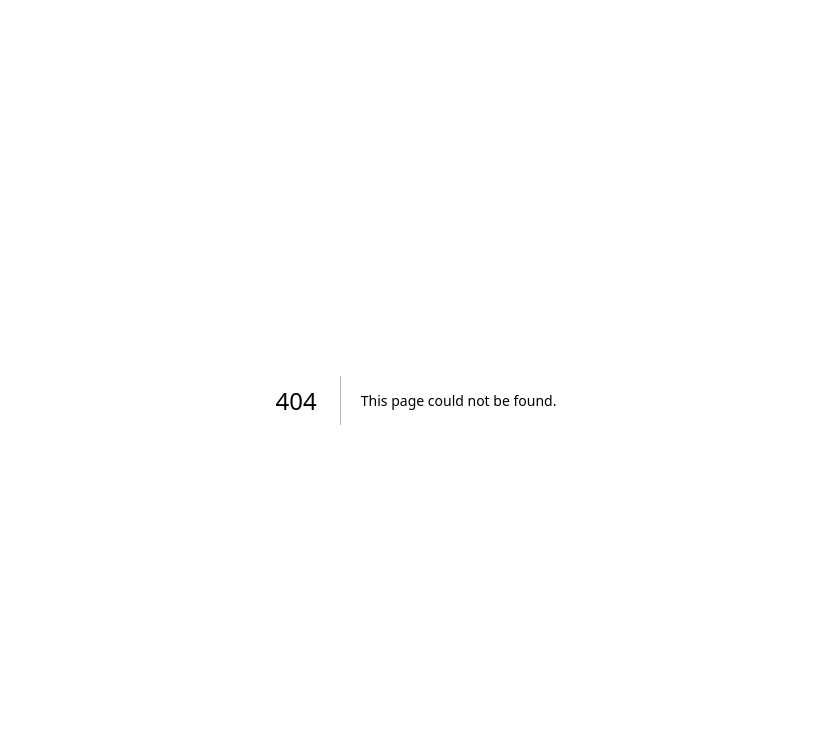
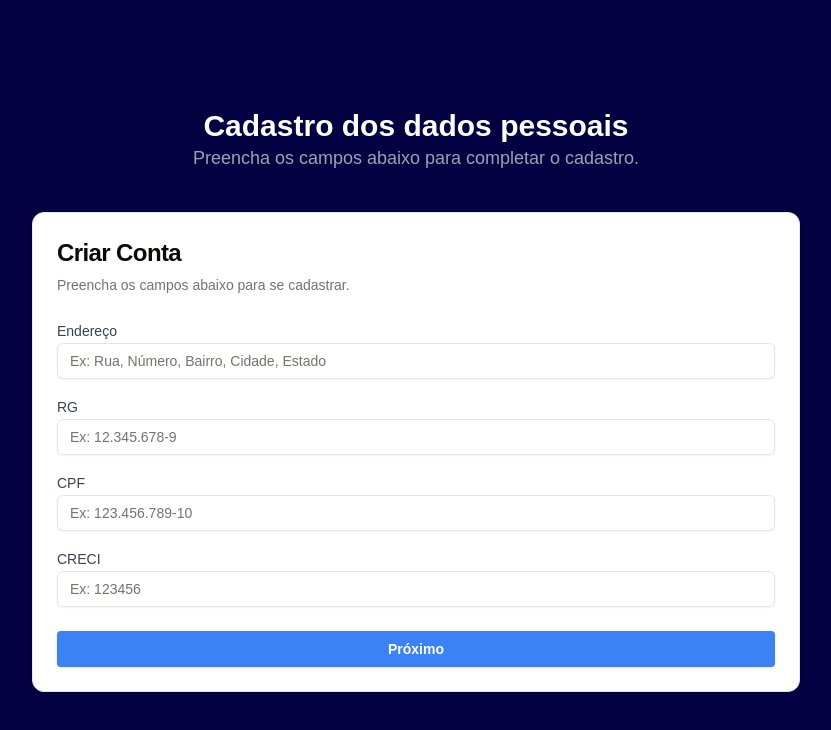
Before and after one commit to THIAGOMORGADO/web-projeto-tobehome, a Next.js app: page /singup2 in a window 1280 px wide. Before the commit this address had no page. Shown: the top 730 px of the page, without its empty margins (224-1055 px from the left). Built offline with nearby package versions, Linux system fonts and the light colour scheme.

Commit message:
crate signup page with shandn ui

```diff
--- a/src/app/_components/Input.tsx
+++ /dev/null
@@ -1,30 +0,0 @@
-/* eslint-disable @typescript-eslint/no-explicit-any */
-import React from "react";
-
-interface TextInputProps {
-  label: string;
-  placeholder?: string;
-  type?: string;
-  id: string;
-}
-
-export const TextInput: React.FC<TextInputProps> = ({
-  label,
-  placeholder,
-  type = "text",
-  id,
-}) => {
-  return (
-    <div>
-      <label htmlFor={id} className="block text-sm font-medium text-gray-700">
-        {label}
-      </label>
-      <input
-        id={id}
-        type={type}
-        placeholder={placeholder}
-        className="mt-1 block w-full border-gray-300 rounded-md shadow-sm focus:ring-blue-500 focus:border-blue-500"
-      />
-    </div>
-  );
-};
--- a/src/app/_components/Input/index.tsx
+++ b/src/app/_components/Input/index.tsx
@@ -2,29 +2,33 @@
 
 import { Input } from "@/components/ui/input";
 import { Label } from "@/components/ui/label";
-
-import { User } from "lucide-react";
 
 type InputProps = {
   type: string;
   id: string;
   placeholder: string;
   label: string;
+  className: string;
 };
 
-export function TextInput({ placeholder, type, id, label }: InputProps) {
+export function TextInput({
+  placeholder,
+  type,
+  id,
+  label,
+  className,
+}: InputProps) {
   return (
-    <div className="flex flex-col items-start gap-2 w-full max-w-sm">
+    <div className={className}>
       <Label htmlFor={id} className="text-sm font-medium text-gray-700">
         {label}
       </Label>
-      <div className="flex items-center bg-white rounded-md overflow-hidden shadow-sm">
-        <User className="w-6 h-6 m-3" />
+      <div className={className}>
         <Input
           type={type}
           id={id}
           placeholder={placeholder}
-          className="p-2 w-full border-none focus:ring-blue-500 focus:border-blue-500"
+          className={className}
         />
       </div>
     </div>
--- a/src/app/signup/page.tsx
+++ b/src/app/signup/page.tsx
@@ -6,12 +6,28 @@ import {
   CardTitle,
   CardDescription,
   CardContent,
+  CardFooter,
 } from "@/components/ui/card";
 
-import { TextInput as InputComponent } from "../_components/Input";
+import { TextInput } from "../_components/Input";
+import {
+  Select,
+  SelectContent,
+  SelectItem,
+  SelectTrigger,
+  SelectValue,
+} from "@/components/ui/select";
+import { Button } from "@/components/ui/button";
+import { useRouter } from "next/navigation";
 
 export default function SignUp() {
+  const routes = useRouter();
+
+  function handleNextSteps() {
+    routes.push("/singup2");
+  }
   return (
+    <>
       <div className="flex items-center justify-center min-h-screen bg-[#030142]">
         <Card className="w-full max-w-md">
           <CardHeader>
@@ -23,16 +39,59 @@ export default function SignUp() {
           <CardContent>
             <form className="space-y-4">
               <div className="space-y-2">
-              <InputComponent
+                <TextInput
                   label="Nome"
                   placeholder="Nome"
                   type="name"
                   id="name"
+                  className=""
                 />
+              </div>
+
+              <div className="space-y-2">
+                <TextInput
+                  label="Email"
+                  placeholder="Digite seu email"
+                  type="mail"
+                  id="mail"
+                  className=""
+                />
+              </div>
+
+              <div className="space-y-2">
+                <TextInput
+                  label="Senha"
+                  placeholder="Senha"
+                  type="password"
+                  id="pass"
+                  className=""
+                />
+              </div>
+
+              <div className="space-y-2">
+                <Select>
+                  <SelectTrigger className="w-full">
+                    <SelectValue placeholder="Selecione o tipo de conta" />
+                  </SelectTrigger>
+                  <SelectContent>
+                    <SelectItem value="light">Corretor</SelectItem>
+                    <SelectItem value="dark">cliente</SelectItem>
+                  </SelectContent>
+                </Select>
               </div>
             </form>
           </CardContent>
+
+          <CardFooter>
+            <Button
+              className="bg-blue-500 hover:bg-blue-700 text-white font-bold py-2 px-4 rounded"
+              onClick={handleNextSteps}
+            >
+              Próximo
+            </Button>
+          </CardFooter>
         </Card>
       </div>
+    </>
   );
 }
--- /dev/null
+++ b/src/app/singup2/page.tsx
@@ -0,0 +1,88 @@
+"use client";
+
+import {
+  Card,
+  CardContent,
+  CardDescription,
+  CardFooter,
+  CardHeader,
+  CardTitle,
+} from "@/components/ui/card";
+
+import { TextInput } from "../_components/Input";
+import { Button } from "@/components/ui/button";
+
+export default function SignUp() {
+  return (
+    <>
+      <div className="flex flex-col items-center justify-center min-h-screen bg-[#030142] ">
+        <div className="text-center">
+          <h1 className="text-3xl font-bold text-white">
+            Cadastro dos dados pessoais
+          </h1>
+          <p className="text-lg text-gray-400">
+            Preencha os campos abaixo para completar o cadastro.
+          </p>
+        </div>
+
+        <Card className="w-full max-w-md md:max-w-lg lg:max-w-3xl xl:max-w-3xl mx-auto mt-10">
+          <CardHeader>
+            <CardTitle className="text-2xl font-bold">Criar Conta</CardTitle>
+            <CardDescription>
+              Preencha os campos abaixo para se cadastrar.
+            </CardDescription>
+          </CardHeader>
+          <CardContent>
+            <form className="space-y-4">
+              <div className="space-y-4">
+                <TextInput
+                  label="Endereço"
+                  placeholder="Ex: Rua, Número, Bairro, Cidade, Estado"
+                  type="text"
+                  id="address"
+                  className="w-full"
+                />
+              </div>
+
+              <div className="space-y-4">
+                <TextInput
+                  label="RG"
+                  placeholder="Ex: 12.345.678-9"
+                  type="text"
+                  id="rg"
+                  className="w-full"
+                />
+              </div>
+
+              <div className="space-y-4">
+                <TextInput
+                  label="CPF"
+                  placeholder="Ex: 123.456.789-10"
+                  type="text"
+                  id="cpf"
+                  className="w-full"
+                />
+              </div>
+
+              <div className="space-y-4">
+                <TextInput
+                  label="CRECI"
+                  placeholder="Ex: 123456"
+                  type="text"
+                  id="creci"
+                  className="w-full"
+                />
+              </div>
+            </form>
+          </CardContent>
+
+          <CardFooter>
+            <Button className="bg-blue-500 hover:bg-blue-700 text-white font-bold py-2 px-4 rounded w-full">
+              Próximo
+            </Button>
+          </CardFooter>
+        </Card>
+      </div>
+    </>
+  );
+}
```
Lines whose indentation alone changed are shown as unchanged.
